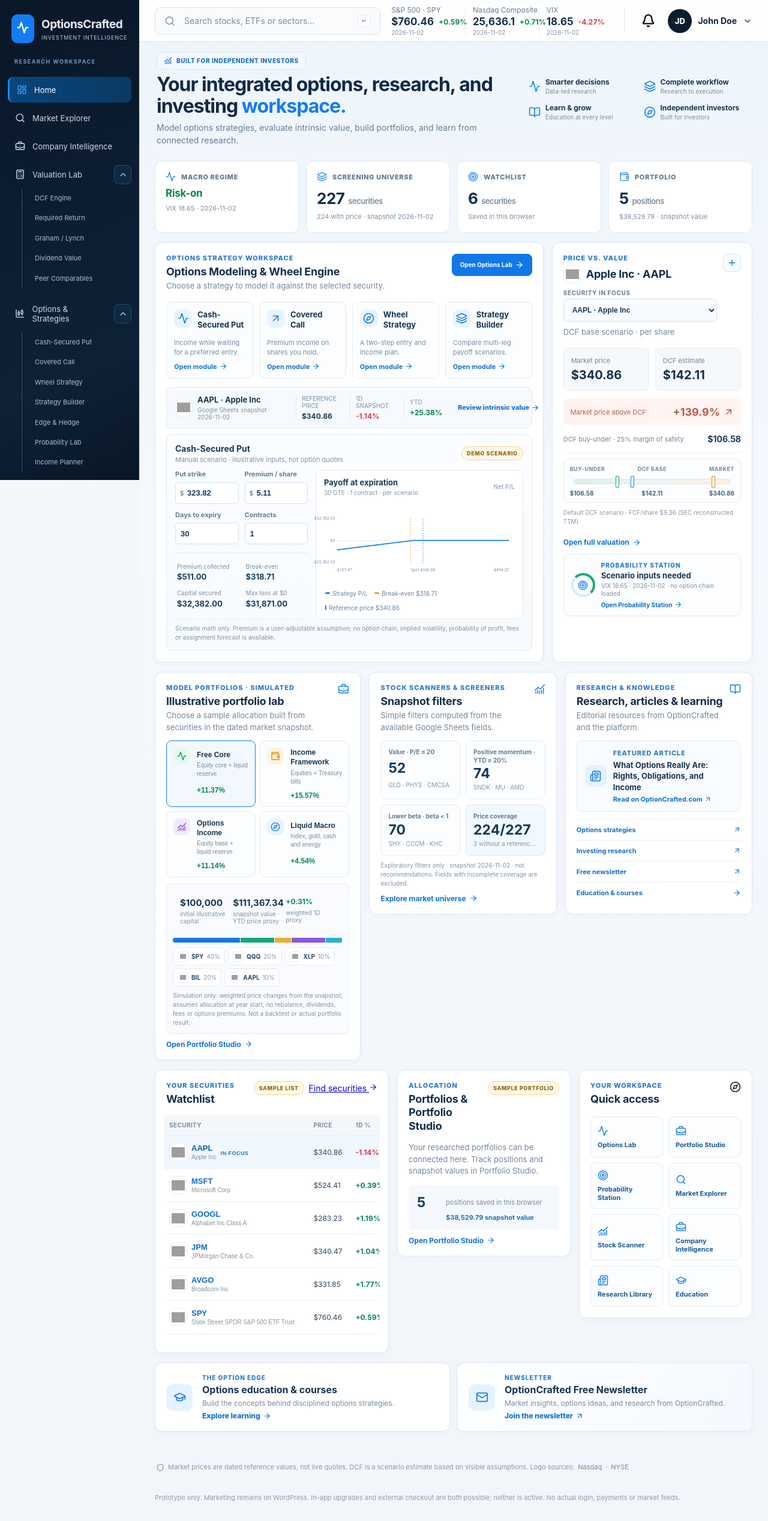
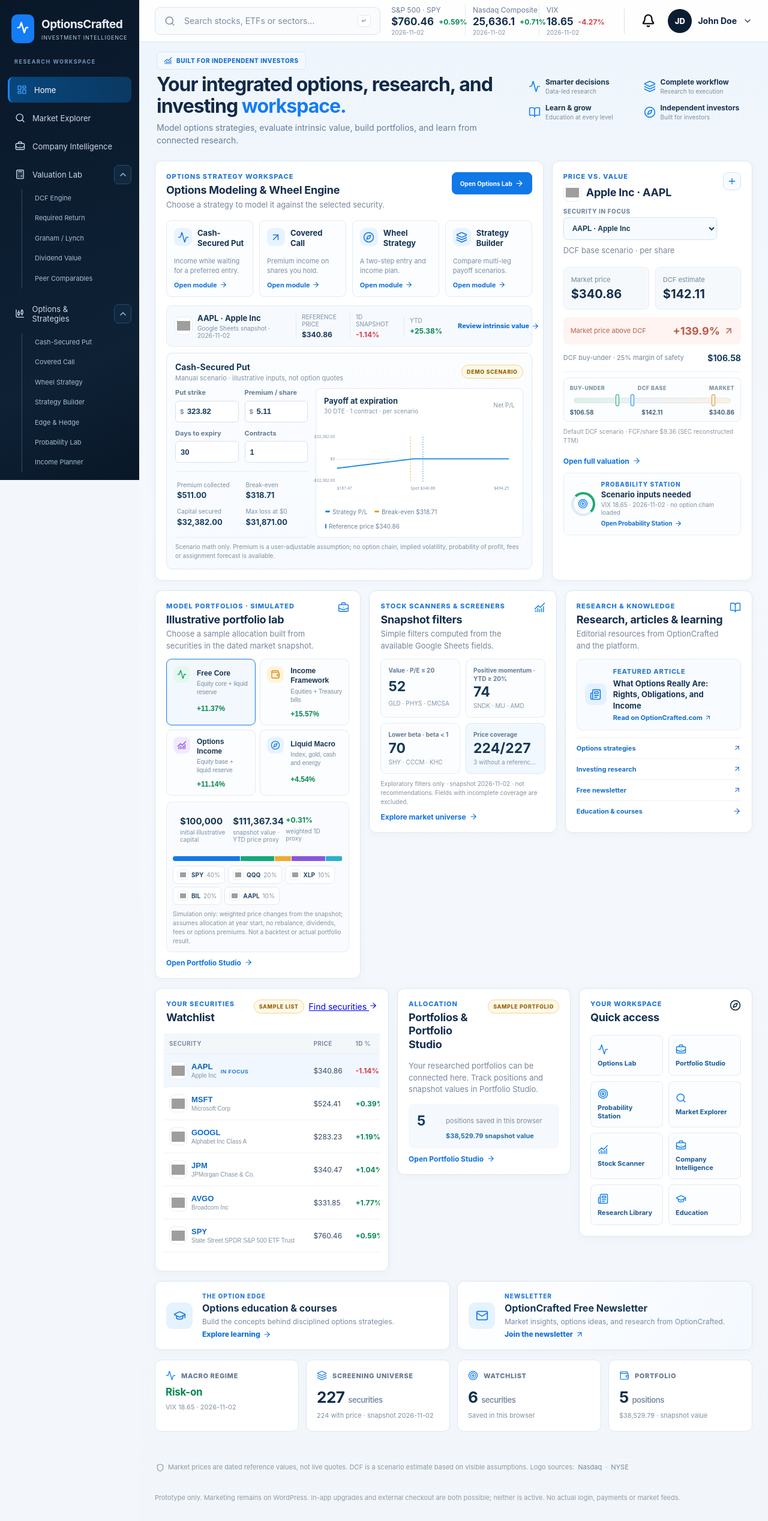
Before and after one commit to piergiorgiorocchini-maker/optioncrafted-tools-demo, a React (Vite) app in the folder platform-app/: page / in a window 1280 px wide. Shown: the whole page at 60% size. Built offline with nearby package versions, Linux system fonts and the light colour scheme; grey boxes are pictures that could not be loaded.

Commit message:
style: move market summary to the bottom of Home

```diff
--- a/platform-app/src/components/HomeDashboard.tsx
+++ b/platform-app/src/components/HomeDashboard.tsx
@@ -149,12 +149,7 @@ export function HomeDashboard({ticker,asset,name,valuation,onSelect}:{ticker:str
     <div><Compass size={20}/><span><strong>Independent investors</strong><small>Built for investors</small></span></div>
    </div>
   </header>
-  <section className="home-kpis" aria-label="Market and account summary">
-   <article className="home-kpi"><div><Activity size={17}/><span>MACRO REGIME</span></div><strong className="home-regime-value">{macroRegime}</strong><small>VIX {vix&&vix.price!==null?numberFormat.format(vix.price):"N/D"} · {vix?.priceDate??"date N/D"}</small></article>
-   <article className="home-kpi"><div><Layers3 size={17}/><span>SCREENING UNIVERSE</span></div><strong>{snapshot.records.length} <em>securities</em></strong><small>{pricedCount} with price · snapshot {snapshot.exportedAt}</small></article>
-   <article className="home-kpi"><div><Target size={17}/><span>WATCHLIST</span></div><strong>{watchlist.length} <em>{watchlist.length===1?"security":"securities"}</em></strong><small>Saved in this browser</small></article>
-   <article className="home-kpi"><div><Wallet size={17}/><span>PORTFOLIO</span></div><strong>{positionCount} <em>{positionCount===1?"position":"positions"}</em></strong><small>{portfolioValue===null?"Open Portfolio Studio":getMoney(portfolioValue)+" · snapshot value"}</small></article>
-  </section>
+
   <section className="home-feature-grid">
    <article className="home-card home-options-card">
     <header className="home-card-heading"><div><span className="home-eyebrow">OPTIONS STRATEGY WORKSPACE</span><h3>Options Modeling & Wheel Engine</h3><p>Choose a strategy to model it against the selected security.</p></div><NavLink className="home-button home-button-primary" to="/options">Open Options Lab <ArrowRight size={15}/></NavLink></header>
@@ -230,6 +225,12 @@ export function HomeDashboard({ticker,asset,name,valuation,onSelect}:{ticker:str
    </article>
   </section>
   <section className="home-learning-grid"><article className="home-learning-card"><span className="home-learning-icon"><GraduationCap size={21}/></span><div><span className="home-eyebrow">THE OPTION EDGE</span><h3>Options education & courses</h3><p>Build the concepts behind disciplined options strategies.</p><NavLink to="/academy">Explore learning <ArrowRight size={14}/></NavLink></div></article><article className="home-learning-card newsletter"><span className="home-learning-icon"><Mail size={21}/></span><div><span className="home-eyebrow">NEWSLETTER</span><h3>OptionCrafted Free Newsletter</h3><p>Market insights, options ideas, and research from OptionCrafted.</p><a href="https://optioncrafted.com/free-newsletter" target="_blank" rel="noreferrer">Join the newsletter <ArrowUpRight size={14}/></a></div></article></section>
+  <section className="home-kpis" aria-label="Market and account summary">
+   <article className="home-kpi"><div><Activity size={17}/><span>MACRO REGIME</span></div><strong className="home-regime-value">{macroRegime}</strong><small>VIX {vix&&vix.price!==null?numberFormat.format(vix.price):"N/D"} · {vix?.priceDate??"date N/D"}</small></article>
+   <article className="home-kpi"><div><Layers3 size={17}/><span>SCREENING UNIVERSE</span></div><strong>{snapshot.records.length} <em>securities</em></strong><small>{pricedCount} with price · snapshot {snapshot.exportedAt}</small></article>
+   <article className="home-kpi"><div><Target size={17}/><span>WATCHLIST</span></div><strong>{watchlist.length} <em>{watchlist.length===1?"security":"securities"}</em></strong><small>Saved in this browser</small></article>
+   <article className="home-kpi"><div><Wallet size={17}/><span>PORTFOLIO</span></div><strong>{positionCount} <em>{positionCount===1?"position":"positions"}</em></strong><small>{portfolioValue===null?"Open Portfolio Studio":getMoney(portfolioValue)+" · snapshot value"}</small></article>
+  </section>
   <footer className="home-footer"><Shield size={14}/> Market prices are dated reference values, not live quotes. DCF is a scenario estimate based on visible assumptions. Logo sources: <a href="https://github.com/ahmeterenodaci/Nasdaq-Stock-Exchange-including-Symbols-and-Logos" target="_blank" rel="noreferrer">Nasdaq</a> · <a href="https://github.com/ahmeterenodaci/New-York-Stock-Exchange--NYSE--including-Symbols-and-Logos" target="_blank" rel="noreferrer">NYSE</a></footer>
  </div>;
 }
```
